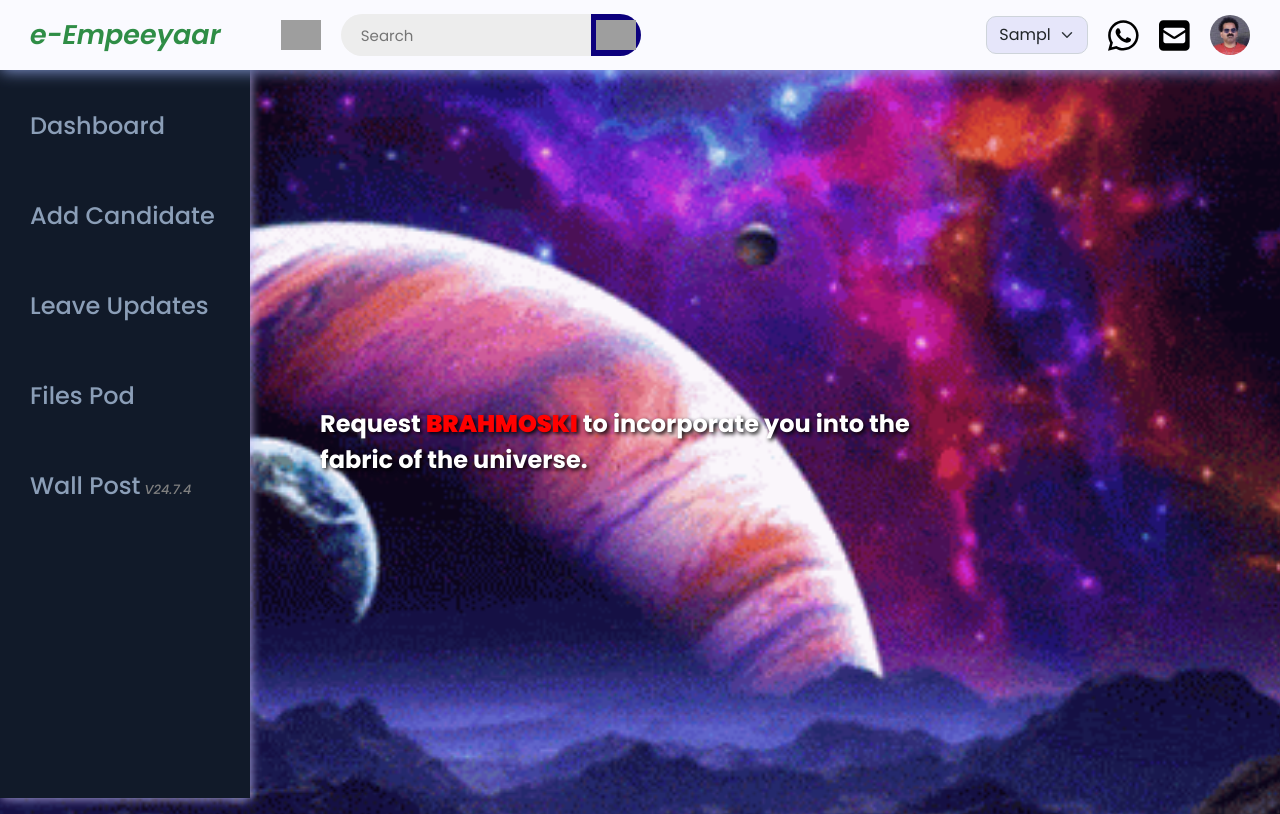
After one commit to AthulSree/e_empeeyaar, a Django app: template candidate/templates/notAMember.html in a window 1280 px wide; the page is wider, and only the part inside the window is pictured. The commit adds this page. Run offline with Django 3.2, Linux system fonts and the light colour scheme; the template is opened without the code that fills it: most values are stand-ins (such as "Sample title", 1, 10 or a date in 2020); parts of the project's set-up code (start-up, migrations or seed data) failed here and were passed over; some libraries are stand-ins or nearby versions; grey boxes are pictures that could not be loaded.

Commit message:
wall post v24.7.4

```diff
--- a/candidate/static/css/style.css
+++ b/candidate/static/css/style.css
@@ -641,3 +641,36 @@ piv {
   max-height: 25em;
   cursor: copy;
 }
+
+/* -----not a member page styles */
+
+
+
+.nam_container {
+  position: relative;
+  width: 100%;
+  height: 100%;
+  margin: 0;
+  padding: 0;
+  height: 100%;
+  overflow: hidden; /* Prevent scrolling */
+
+}
+
+.nam_image {
+  width: 192vh;
+  height: 93vh;
+  object-fit: cover; /* Ensure the image covers the entire container */
+}
+
+.nam_text {
+  position: absolute;
+  top: 50%;
+  left: 50%;
+  transform: translate(-50%, -50%);
+  font-size: 24px;
+  font-weight: bold;
+  color: white;
+  text-shadow: 2px 2px 4px rgba(0,0,0,1); /* Optional: Add a text shadow */
+  z-index: 10; /* Ensure the text appears above the image */
+}
--- a/candidate/templates/header.html
+++ b/candidate/templates/header.html
@@ -73,7 +73,7 @@
 
 					<!-- Wall Post option -->
 					<a  href="{% url 'wall_post' %}"  class="nav-option {% if option == 'wall_post' %}option1{% endif %}">
-						<h4>Wall Post<span class="timestampcontainer"> V24.7.3</span></h4>
+						<h4>Wall Post<span class="timestampcontainer"> V24.7.4</span></h4>
 					</a>
 				</div>
 			</nav>
--- /dev/null
+++ b/candidate/templates/notAMember.html
@@ -0,0 +1,10 @@
+{% extends 'header.html' %}
+{% load static %}
+
+{% block content %}
+<div class="name_container">
+        <img class="nam_image"  src="{% static 'img/universe.gif' %}">
+        <div class="nam_text">Request <b style="color: red;">BRAHMOSKI</b> to incorporate you into the fabric of the universe.</div>
+    </div>
+
+{% endblock %}
```
Also changed, not shown: candidate/views.py (+8 -0 lines), static/css/style.css (+33 -0 lines), candidate/static/img/universe.gif (added), static/img/universe.gif (added).
